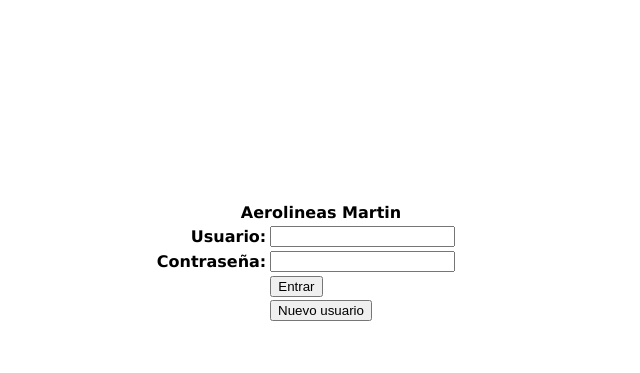
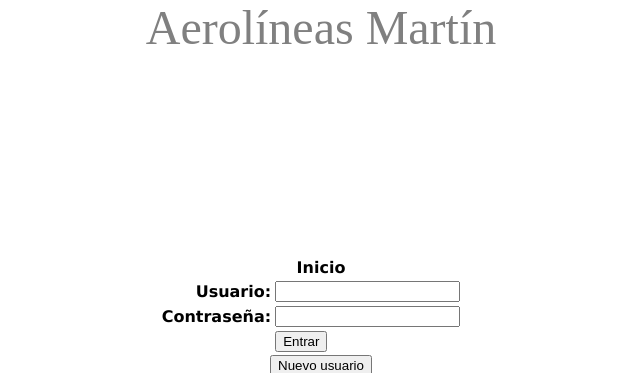
Before and after one commit to Huizazr/extra, a PHP site: page / in a window 1280 px wide. Shown: the top 373 px of the page, without its empty margins (319-959 px from the left). Run offline with PHP 8.4, Linux system fonts and the light colour scheme.

Commit message:
Update index.php

```diff
--- a/index.php
+++ b/index.php
@@ -26,9 +26,11 @@
 </head>
 <body>
   <form method="post" action="login.php">
-    <table class="abajo" style="width: 33%">
+   <center><p><font size="7" face="Arial Rounded MT Bold" color="#808080">
+	Aerolíneas Martín</font> </p></center>
+    <table class="abajo" style="width: 30%">
       <tr>
-        <th class="A2" colspan="2">Aerolineas Martin </th>
+        <th class="A2" colspan="2">Inicio</th>
       </tr>
       <tr>
         <td class="A1" style="text-align: right;">Usuario:</td>
@@ -44,7 +46,7 @@
       </tr>
 
     </table>
-		  </form>
+    </form>
 
 	 <center>
 	  <a href="registro.php"><input type="button"value="Nuevo usuario"</a>
@@ -52,5 +54,15 @@
 
 
 
+
+
+
+  </a>
+<center><p><img src="avion2.jpg" width="644" height="272"></p></center>
+
+
+
+
+
   </body>
   </html>
```
